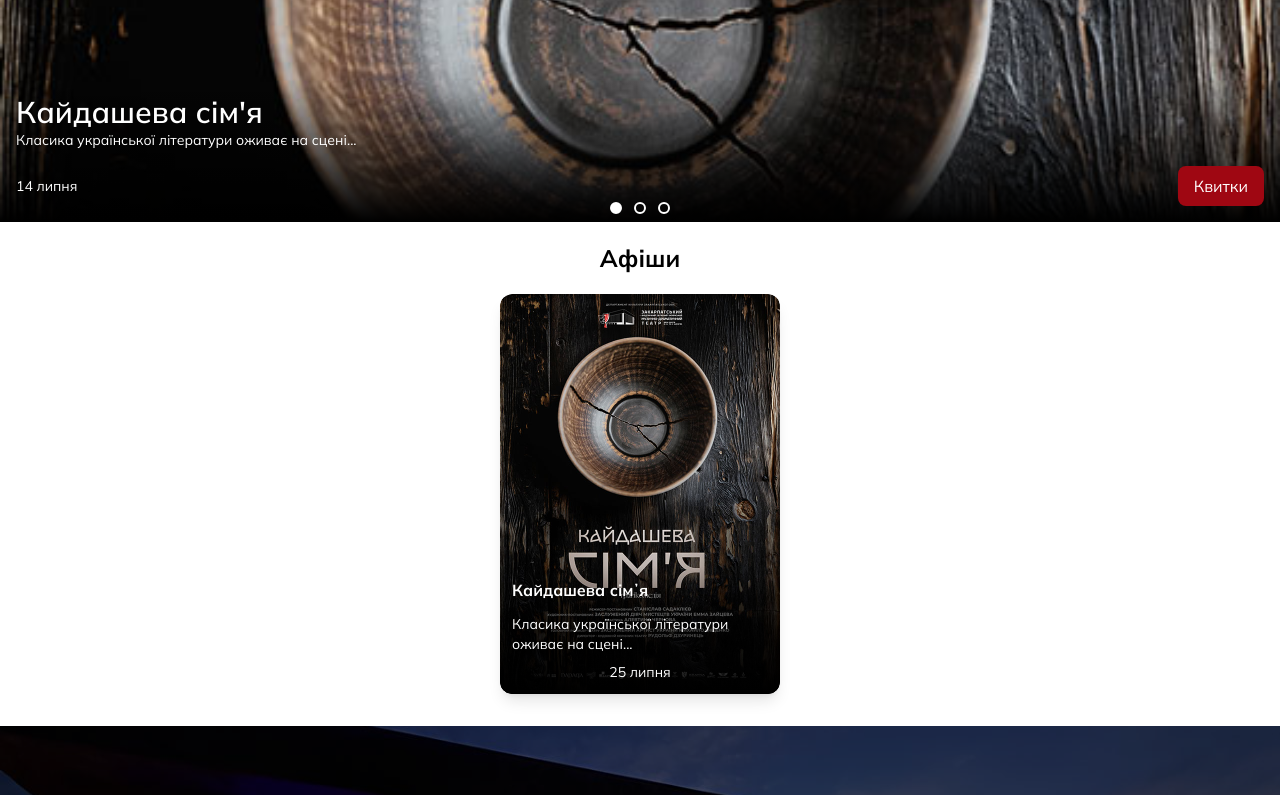
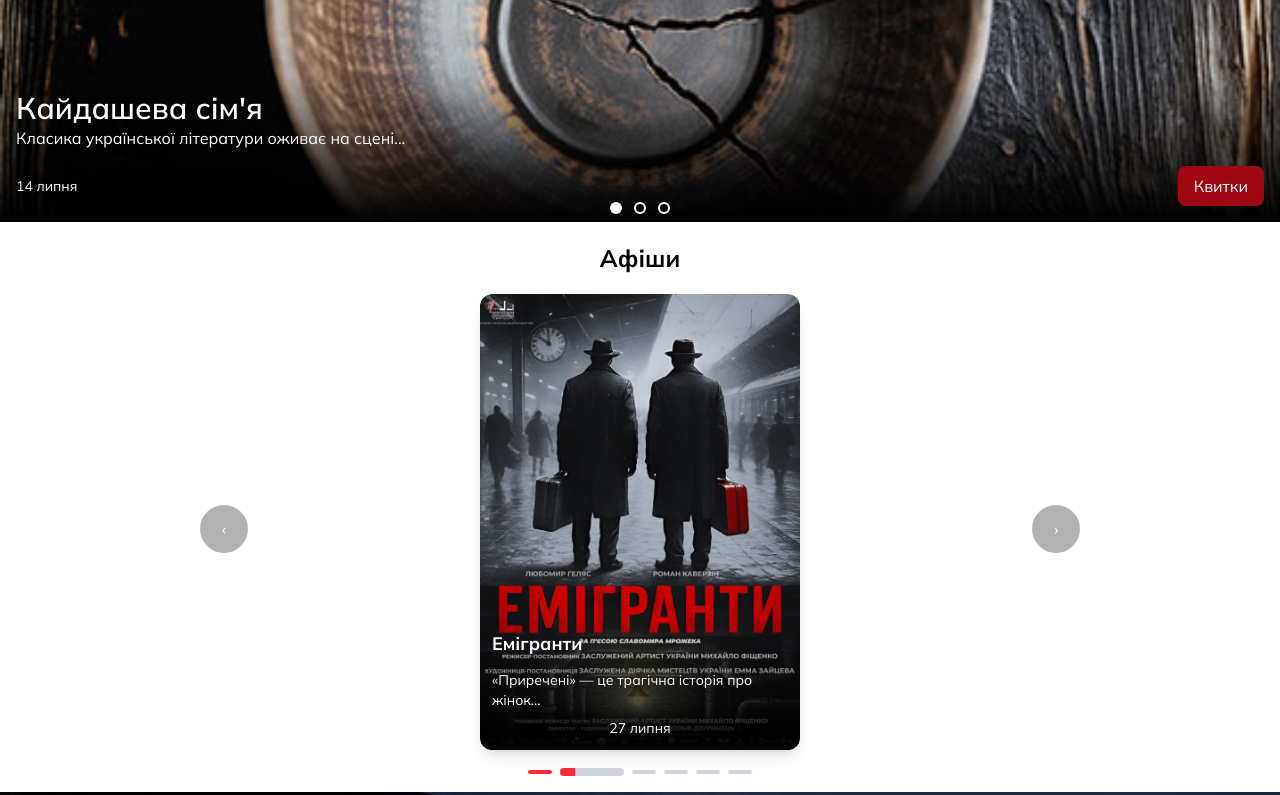
Before and after one commit to zhamanko/dram-theater, a Vue app: page / in a window 1280 px wide. Shown: the part 700-1495 px from the top of the page. Built offline with nearby package versions, Linux system fonts and the light colour scheme.

Commit message:
feat: Enhance AfishaCard and MainAfisha components for improved display and interaction; add slider functionality in HomeView

```diff
--- a/src/components/AfishaCard.vue
+++ b/src/components/AfishaCard.vue
@@ -11,26 +11,17 @@ export default {
 </script>
 
 <template>
-    <div
-        id="item"
-        class="relative w-70 bg-white shadow-lg rounded-xl overflow-hidden
-               hover:scale-105 duration-300 group"
-    >
+    <div id="item" class="relative w-80 bg-white shadow-lg rounded-xl overflow-hidden
+               hover:scale-105 duration-300 group">
         <!-- Фото -->
-        <img
-            class="w-full object-cover rounded-xl"
-            :src="photo"
-            :alt="title"
-        >
+        <img class="w-full object-cover rounded-xl" :src="photo" :alt="title">
 
         <!-- Фон (залишається на місці) -->
-        <div
-            class="absolute bottom-0 p-3 rounded-b-xl bg-gradient-to-t from-black to-transparent
-                   flex flex-col justify-start gap-2 text-white"
-        >
+        <div class="absolute bottom-0 p-3 rounded-b-xl bg-gradient-to-t from-black to-transparent
+                   flex flex-col justify-start gap-2 text-white">
             <!-- Анімований тільки текст -->
             <div class="transition-transform duration-300 group-hover:-translate-y-4">
-                <h3 class="font-bold mb-3">{{ title }}</h3>
+                <h3 class="font-bold mb-3 text-lg">{{ title }}</h3>
                 <p class="text-sm">{{ description }}</p>
             </div>
             <div class="transition-transform duration-300 group-hover:-translate-y-4">
--- a/src/components/MainAfisha.vue
+++ b/src/components/MainAfisha.vue
@@ -125,7 +125,7 @@ export default {
         <div
           class="absolute bottom-0 left-0 w-full bg-gradient-to-t from-black to-transparent p-4">
           <h2 class="text-3xl font-semibold">{{ item.title }}</h2>
-          <p class="text-sm">{{ item.description }}</p>
+          <p class="text-base">{{ item.description }}</p>
           <div class="flex justify-between items-center mt-4">
             <p class="text-sm">{{ item.date }}</p>
             <button
--- a/src/components/ParallaxSection.vue
+++ b/src/components/ParallaxSection.vue
@@ -18,7 +18,7 @@ export default {
         backgroundAttachment: 'scroll',
         backgroundPosition: `center calc(50% + ${this.y}px)`,
         willChange: 'background-position',
-        backgroundSize: this.isMobile ? '800px' : '100% 100vh',
+        backgroundSize: this.isMobile ? '1100px' : '100% 100vh',
       }
     },
   },
--- a/src/views/HomeView.vue
+++ b/src/views/HomeView.vue
@@ -10,8 +10,110 @@ export default {
   components: { MainAfisha, NewsCard, AfishaCard, ParallaxSection },
   data() {
     return {
-    };
-  }
+      afisha: [
+        { title: 'Кайдашева сімʼя', description: 'Класика української літератури оживає на сцені...', date: '25 липня', photo: './img/afisha/kajdasheva-simja.jpg' },
+        { title: 'Емігранти', description: '«Приречені» — це трагічна історія про жінок...', date: '27 липня', photo: './img/afisha/emigrantu.jpg' },
+        { title: 'Приречені', description: 'В основі – п’єса одного з найвідоміших польських письменників...', date: '30 липня', photo: './img/afisha/prirecheni-m.jpg' },
+
+       { title: 'Кайдашева сімʼя', description: 'Класика української літератури оживає на сцені...', date: '25 липня', photo: './img/afisha/kajdasheva-simja.jpg' },
+        { title: 'Емігранти', description: '«Приречені» — це трагічна історія про жінок...', date: '27 липня', photo: './img/afisha/emigrantu.jpg' },
+        { title: 'Приречені', description: 'В основі – п’єса одного з найвідоміших польських письменників...', date: '30 липня', photo: './img/afisha/prirecheni-m.jpg' },
+
+      ],
+      currentIndex: 0,
+      progress: 0,
+      intervalId: null,
+      touchStartX: 0,
+      touchEndX: 0,
+      visibleCount: 1, // Змінив на 1 для більш передбачуваної поведінки
+    }
+  },
+  methods: {
+    startSlider() {
+      // Спочатку очищаємо будь-який існуючий інтервал
+      if (this.intervalId) {
+        clearInterval(this.intervalId);
+      }
+
+      let step = 0;
+      this.intervalId = setInterval(() => {
+        step += 2;
+        if (step >= 100) {
+          step = 0;
+          this.nextSlide();
+        }
+        this.progress = step;
+      }, 100);
+    },
+
+    resetProgress() {
+      this.progress = 0;
+    },
+
+    nextSlide() {
+      this.clearTimer(); // Очищаємо таймер
+      this.currentIndex = (this.currentIndex + 1) % this.afisha.length;
+      this.resetProgress();
+      this.startSlider(); // Перезапускаємо таймер
+    },
+
+    prevSlide() {
+      this.clearTimer(); // Очищаємо таймер
+      this.currentIndex = (this.currentIndex - 1 + this.afisha.length) % this.afisha.length;
+      this.resetProgress();
+      this.startSlider(); // Перезапускаємо таймер
+    },
+
+    clearTimer() {
+      if (this.intervalId) {
+        clearInterval(this.intervalId);
+        this.intervalId = null;
+      }
+    },
+
+    // Оновлені методи для свайпу
+    onTouchStart(e) {
+      this.touchStartX = e.changedTouches[0].screenX;
+      this.clearTimer(); // Зупиняємо таймер при початку свайпу
+    },
+
+    onTouchEnd(e) {
+      this.touchEndX = e.changedTouches[0].screenX;
+      this.handleSwipe();
+    },
+
+    onMouseDown(e) {
+      this.touchStartX = e.screenX;
+      this.clearTimer(); // Зупиняємо таймер при початку перетягування мишею
+    },
+
+    onMouseUp(e) {
+      this.touchEndX = e.screenX;
+      this.handleSwipe();
+    },
+
+    handleSwipe() {
+      const diff = this.touchEndX - this.touchStartX;
+      if (Math.abs(diff) > 50) {
+        if (diff > 0) {
+          this.prevSlide();
+        } else {
+          this.nextSlide();
+        }
+      } else {
+        // Якщо свайп був замалий, просто перезапускаємо таймер
+        this.startSlider();
+      }
+    },
+  },
+
+  mounted() {
+    this.startSlider();
+  },
+
+  beforeUnmount() {
+    this.clearTimer();
+  },
 };
 </script>
 
@@ -23,11 +125,41 @@ export default {
     </div>
 
     <!-- Афіши -->
-    <div id="container-afisha" class="bg-white pt-3">
-      <h2 class="text-center font-bold p-2 text-2xl pb-5">Афіши</h2>
-      <div class="flex flex-row items-center justify-center pb-8">
-        <AfishaCard title="Кайдашева сімʼя" description="Класика української літератури оживає на сцені..."
-          date="25 липня" photo="./img/afisha/kajdasheva-simja.jpg" />
+    <div id="container-afisha" class="bg-white pt-5 pb-2">
+      <h2 class="text-center font-bold text-2xl">Афіши</h2>
+
+      <!-- Слайдер -->
+      <div class="relative w-full pt-5 pb-8 max-w-4xl mx-auto overflow-hidden" @touchstart="onTouchStart"
+        @touchend="onTouchEnd" @mousedown="onMouseDown" @mouseup="onMouseUp">
+        <div class="flex transition-transform duration-700 ease-in-out"
+          :style="{ transform: `translateX(-${currentIndex * 100}%)` }">
+          <div v-for="(item, i) in afisha" :key="i" class="flex-shrink-0 w-full px-4">
+            <AfishaCard v-bind="item" :class="i === currentIndex ? 'scale-100' : 'scale-90 opacity-80'"
+              class="transition-all duration-500 mx-auto" />
+          </div>
+        </div>
+
+        <!-- Кнопки -->
+        <button
+          class="absolute top-1/2 left-0 -translate-y-1/2 w-12 h-12 bg-black/30 text-white flex items-center justify-center rounded-full ml-2"
+          @click="prevSlide">
+          ‹
+        </button>
+        <button
+          class="absolute top-1/2 right-0 -translate-y-1/2 w-12 h-12 bg-black/30 text-white flex items-center justify-center rounded-full mr-2"
+          @click="nextSlide">
+          ›
+        </button>
+
+        <!-- Смуги прогресу (карусель) -->
+        <div class="absolute bottom-0 left-0 w-full flex justify-center items-center gap-2 px-2 mb-2">
+          <div v-for="(item, i) in afisha" :key="i"
+            class="transition-all duration-500 rounded bg-gray-300 overflow-hidden"
+            :class="i === currentIndex ? 'h-2 w-16' : 'h-1 w-6'">
+            <div class="h-full bg-red-500 transition-all duration-100"
+              :style="{ width: i < currentIndex ? '100%' : i === currentIndex ? progress + '%' : '0%' }"></div>
+          </div>
+        </div>
       </div>
     </div>
 
```
